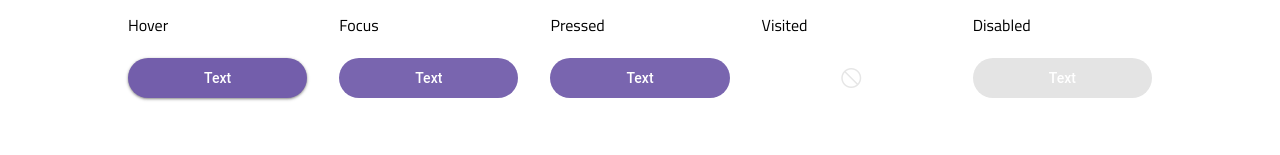
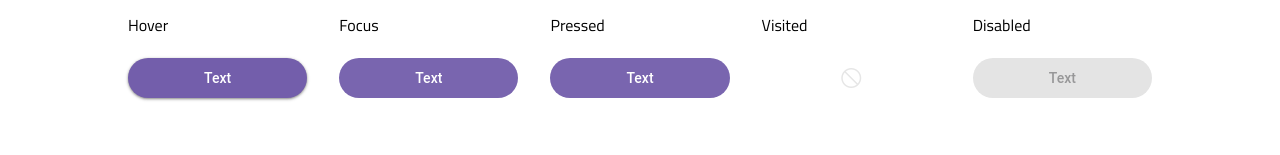
Before and after one commit to rodrigojcmello/kiskadee, a React (Vite) app in the folder packages/react/: page / in a window 1280 px wide. Shown: the part 502-657 px from the top of the page. Built offline with nearby package versions, Linux system fonts and the light colour scheme.

Commit message:
feat: update material theme.ts

```diff
--- a/packages/react/src/components/Button/Button.types.ts
+++ b/packages/react/src/components/Button/Button.types.ts
@@ -1,4 +1,4 @@
-import { CSSProperties } from 'react';
+import type { CSSProperties } from 'react';
 
 export type ButtonType = 'contained' | 'outline' | 'flat';
 
@@ -84,7 +84,7 @@ interface ButtonElementContainerFocus {
 }
 
 type ButtonElementContainerVariant = {
-  rest: ButtonElementContainerOptional;
+  rest?: ButtonElementContainerOptional;
   hover?: ButtonElementContainerOptional;
   focus?: ButtonElementContainerOptional & ButtonElementContainerFocus;
   pressed?: ButtonElementContainerOptional;
@@ -93,7 +93,7 @@ type ButtonElementContainerVariant = {
 };
 
 type ButtonElementTextVariant = {
-  rest: { color?: CSSProperties['color'] };
+  rest?: { color?: CSSProperties['color'] };
   hover?: { color?: CSSProperties['color'] };
   focus?: { color?: CSSProperties['color'] };
   pressed?: { color?: CSSProperties['color'] };
--- a/packages/react/src/themes/material/theme.ts
+++ b/packages/react/src/themes/material/theme.ts
@@ -29,6 +29,7 @@ export const materialTheme: KiskadeeSchema = {
               },
               focus: {
                 backgroundColor: '#7965AF',
+                outline: 'none',
               },
               pressed: {
                 backgroundColor: '#7965AF',
@@ -64,6 +65,7 @@ export const materialTheme: KiskadeeSchema = {
               focus: {
                 backgroundColor: '#ECEAF4',
                 borderColor: '#6750A4',
+                outline: 'none',
               },
               pressed: {
                 backgroundColor: '#ECEAF4',
@@ -72,6 +74,7 @@ export const materialTheme: KiskadeeSchema = {
               disabled: {
                 boxShadow: 'none',
                 backgroundColor: '#FFFFFF',
+                borderColor: '#1f1f1f1f',
               },
             },
           },
@@ -95,6 +98,7 @@ export const materialTheme: KiskadeeSchema = {
               },
               focus: {
                 backgroundColor: '#ECEAF4',
+                outline: 'none',
               },
               pressed: {
                 backgroundColor: '#ECEAF4',
@@ -118,6 +122,13 @@ export const materialTheme: KiskadeeSchema = {
             fontStyle: 'normal',
             color: '#FFFFFF',
           },
+          variant: {
+            primary: {
+              disabled: {
+                color: '#1b1a1e61',
+              },
+            },
+          },
         },
         outline: {
           base: {
@@ -127,6 +138,13 @@ export const materialTheme: KiskadeeSchema = {
             fontWeight: 500,
             fontFamily: 'Roboto',
             fontStyle: 'normal',
+          },
+          variant: {
+            primary: {
+              disabled: {
+                color: '#1b1a1e61',
+              },
+            },
           },
         },
         flat: {
@@ -138,6 +156,13 @@ export const materialTheme: KiskadeeSchema = {
             fontFamily: 'Roboto',
             fontStyle: 'normal',
           },
+          variant: {
+            primary: {
+              disabled: {
+                color: '#1b1a1e61',
+              },
+            },
+          },
         },
       },
     },
```
